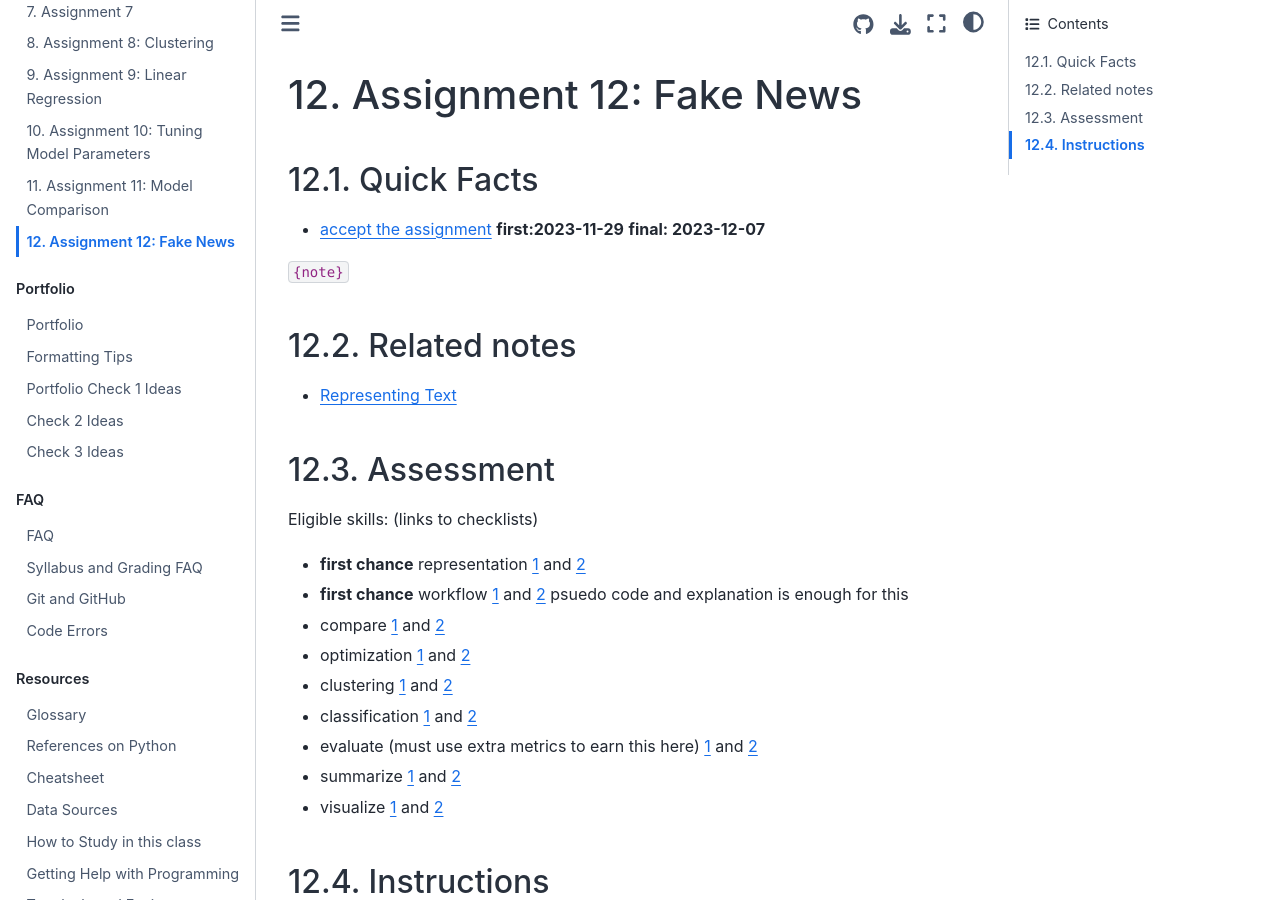
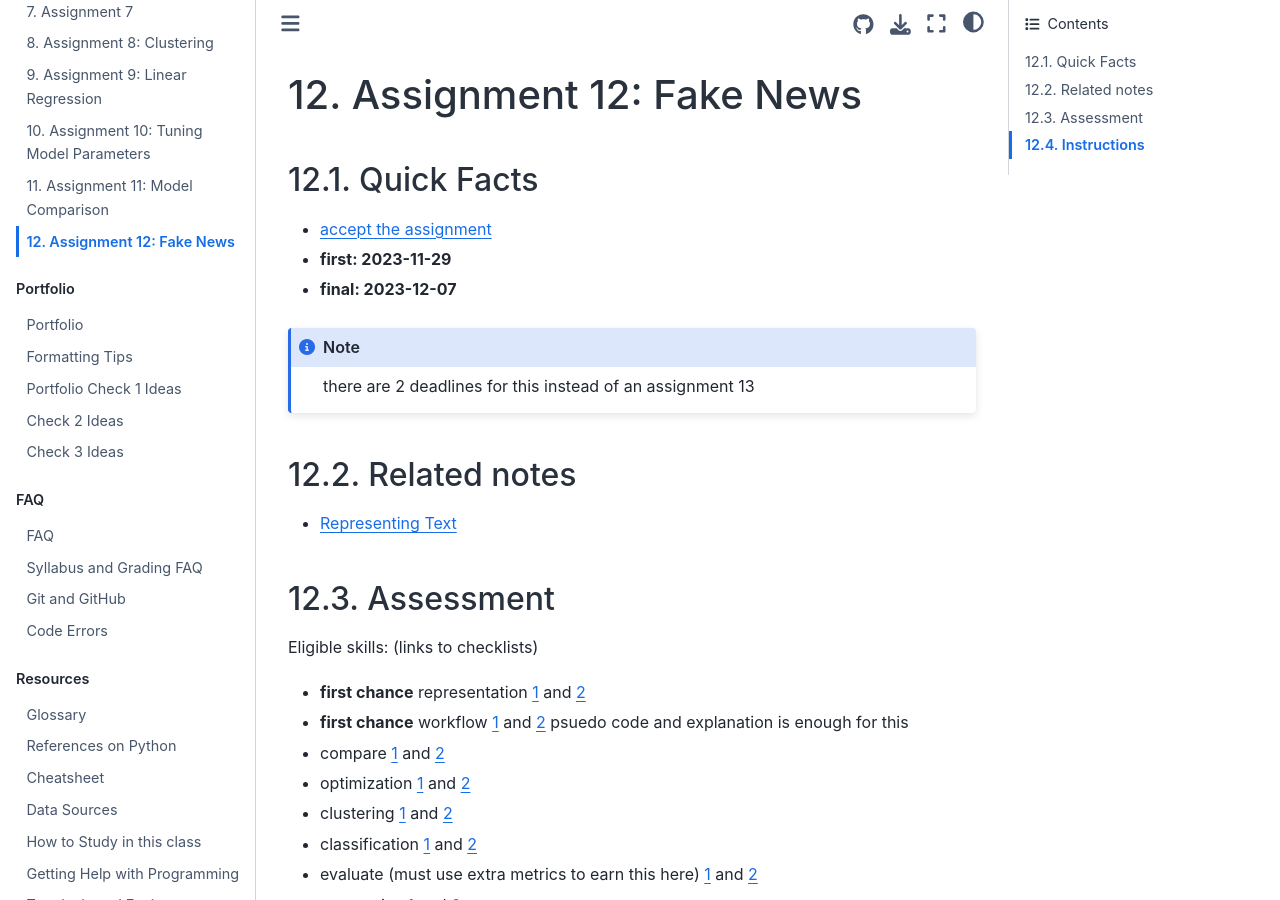
Before and after one commit to rhodyprog4ds/BrownFall23, a Jupyter Book: the page built from assignments/12-fake-news.md, in a window 1280 px wide and 900 px high. Built offline with Jupyter Book 1.0.4 settings and Sphinx 7.4.7 and the Sphinx Book theme 1.1.4, drawn with Linux system fonts in a browser that asks for light colours; pages that are not in the unit, such as notebooks, are missing from menus.

Commit message:
fix deadline format

````diff
--- a/assignments/12-fake-news.md
+++ b/assignments/12-fake-news.md
@@ -3,10 +3,12 @@
 
 ## Quick Facts
 - [accept the assignment](https://classroom.github.com/a/QRTv4_g_)
-__first:2023-11-29__
-__final: 2023-12-07__
+- __first: 2023-11-29__
+- __final: 2023-12-07__
 
-```{note}```
+```{note}
+there are 2 deadlines for this instead of an assignment 13
+```
 <!-- - First feedback: {{ early }}
 __Final due date: {{ date }}__ -->
 
````
